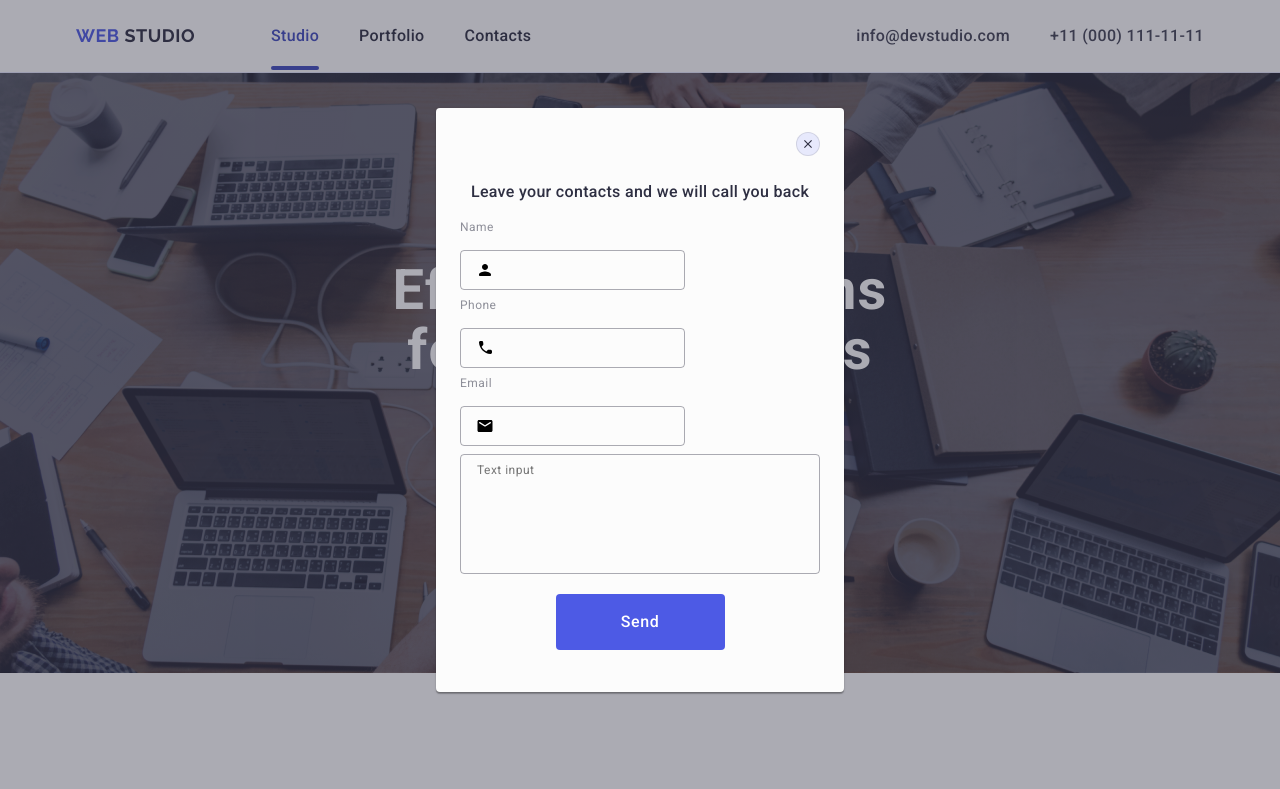
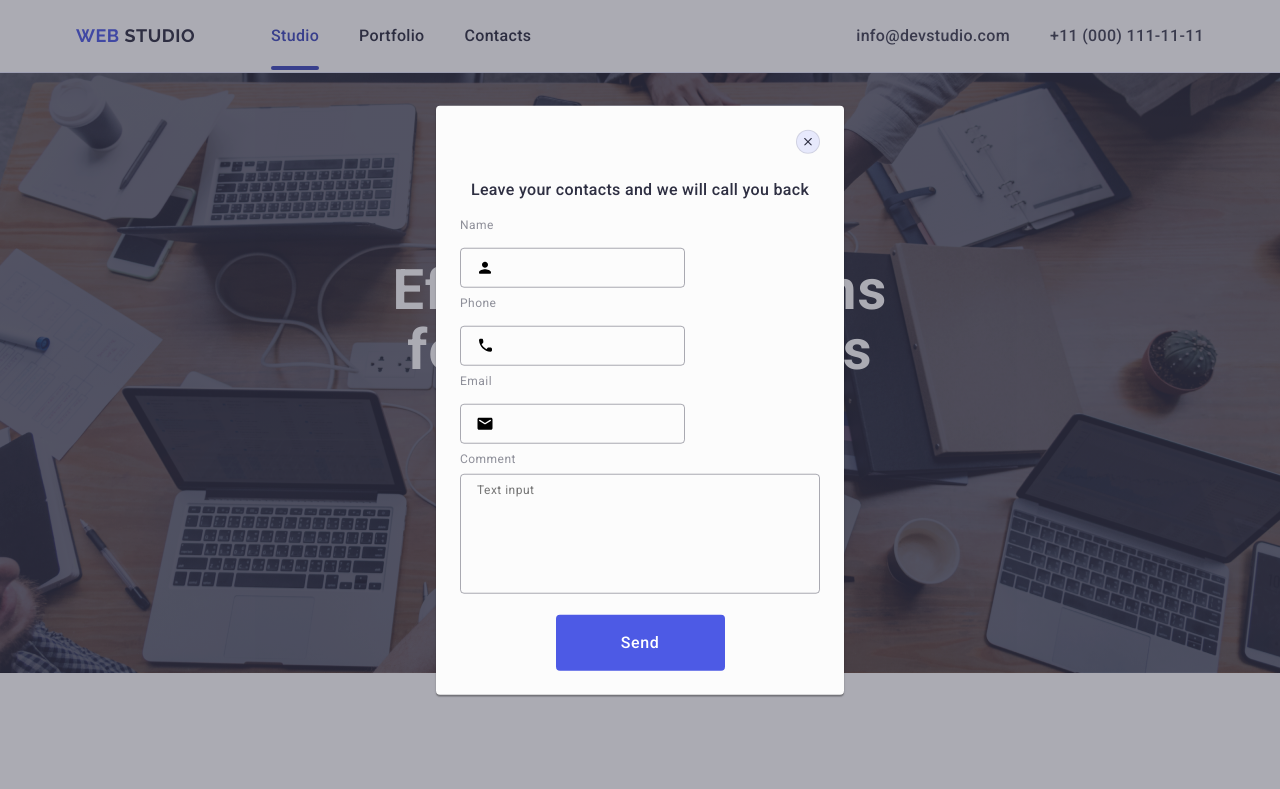
Before and after one commit to Kost-prog/goit-markup-hw-05, a plain HTML site: page index.html in a window 1280 px wide. Shown: the top 789 px of the page. Drawn offline with nearby package versions, Linux system fonts and the light colour scheme.

Commit message:
label text

```diff
--- a/index.html
+++ b/index.html
@@ -423,7 +423,8 @@
             </div>
         </div>
         <div class="input-comment">
-          <textarea class="text-input" name="user-comment" rows="" cols="" placeholder="Text input"></textarea>
+        <label class="modal-label" for="user-comment">Comment</label>
+        <textarea class="text-input" name="user-comment" rows="" cols="" placeholder="Text input"></textarea>
 
         </div>
 
```
